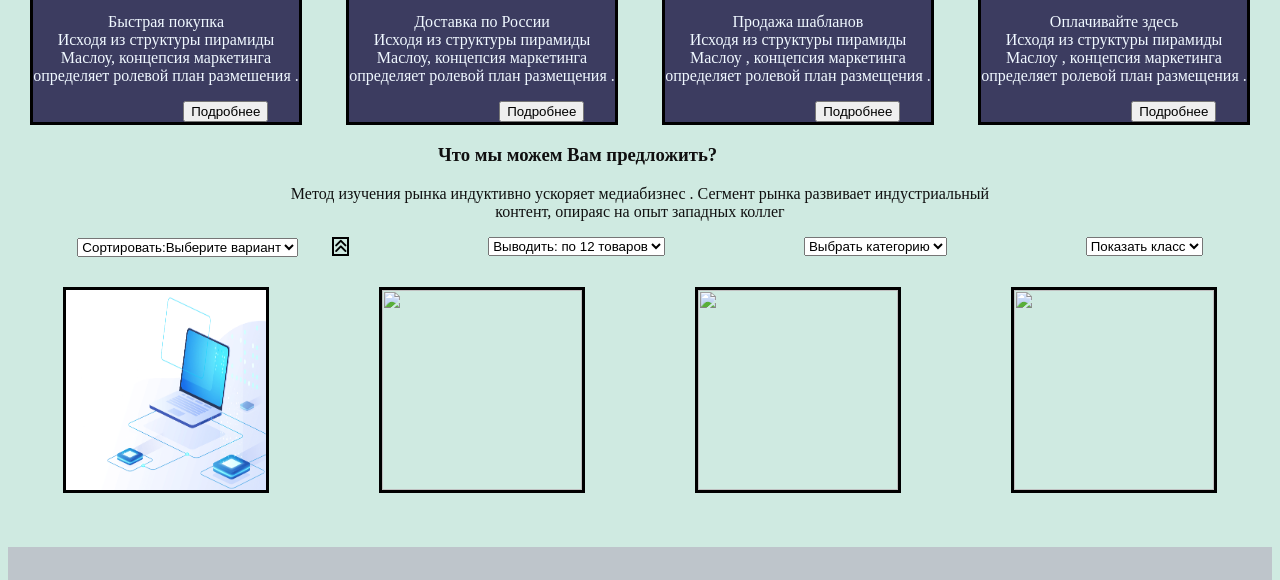
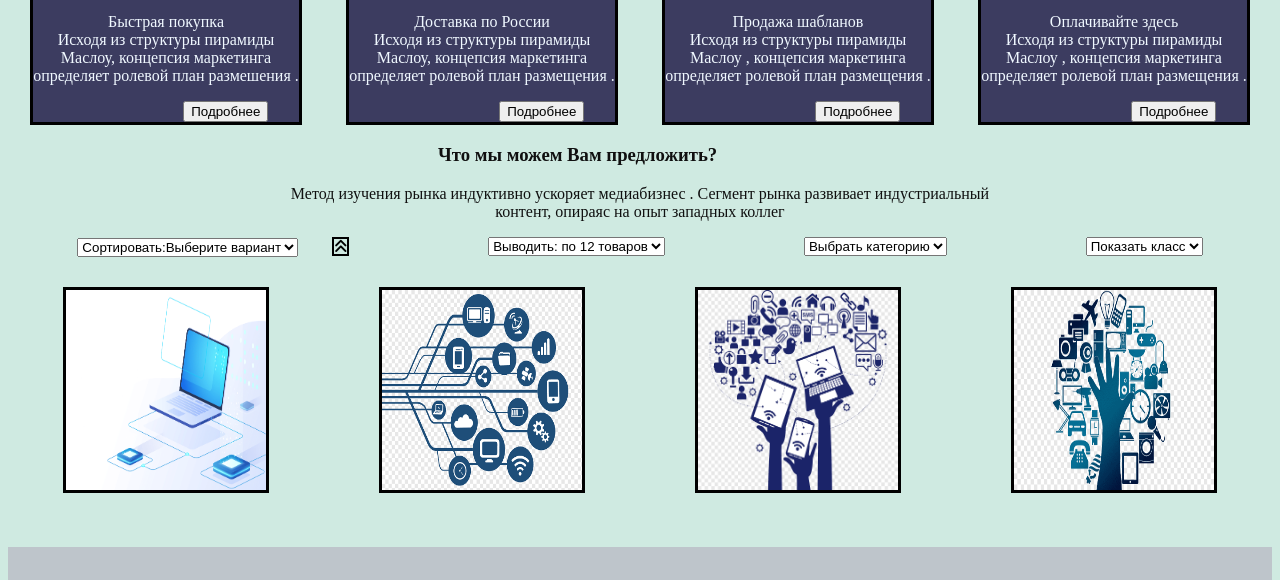
Before and after one commit to akmaralmusaeva163-alt/index, a plain HTML site: page index.html in a window 1280 px wide. Shown: the part 723-1303 px from the top of the page. Drawn offline with Linux system fonts and the light colour scheme.

Commit message:
Update index.html

```diff
--- a/index.html
+++ b/index.html
@@ -114,16 +114,16 @@
           </div>
           <div class="photos">
             <div class="photo1">
-<img src="img/png-klev-club-uz15-p-aiti-png-27 (1).png" alt="">
+<img src="./img/png-klev-club-uz15-p-aiti-png-27 (1).png" alt="">
             </div>
             <div class="photo2">
-<img src="png-klev-club-u9c0-p-aiti-png-12.png" alt="">
+<img src="./img/png-klev-club-u9c0-p-aiti-png-12.png" alt="">
             </div>
             <div class="photo3">
-<img src="png-klev-club-uze1-p-aiti-png-29.png" alt="">
+<img src="./img/png-klev-club-uze1-p-aiti-png-29.png" alt="">
             </div>
             <div class="photo4">
-<img src="png-clipart-information-technology-internet-of-things-invention-technology-computer-network-electronics.png" alt="">
+<img src="./img/png-clipart-information-technology-internet-of-things-invention-technology-computer-network-electronics.png" alt="">
             </div>
           </div>
       <footer>
```
